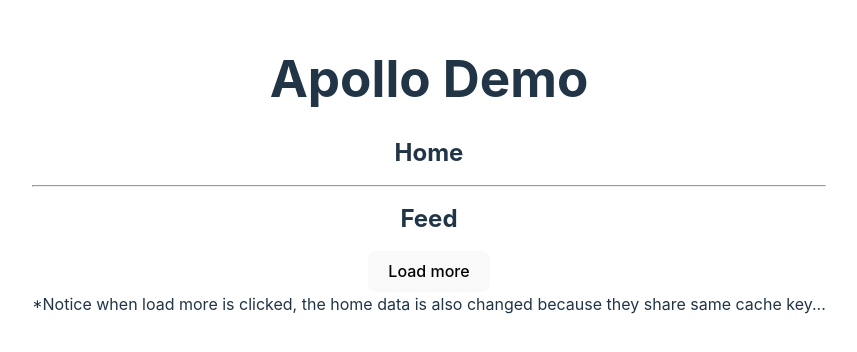
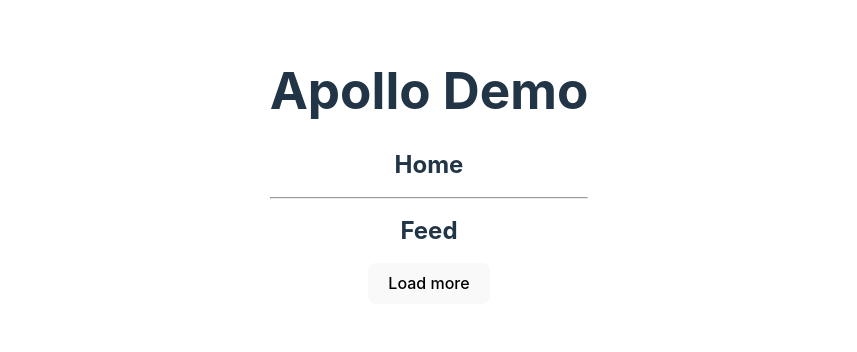
Before and after one commit to antonybudianto/playground-apollo, a React (Vite) app in the folder client/: page / in a window 1280 px wide. Shown: the part 234-586 px from the top of the page, without its empty margins (211-1068 px from the left). Built offline with nearby package versions, Linux system fonts and the light colour scheme.

Commit message:
fix wording

```diff
--- a/client/src/components/Feed/Feed.tsx
+++ b/client/src/components/Feed/Feed.tsx
@@ -48,10 +48,6 @@ const Feed = () => {
           Load more
         </button>
       </div>
-      <div>
-        *Notice when load more is clicked, the home data is also changed because
-        they share same cache key...
-      </div>
     </div>
   );
 };
```
